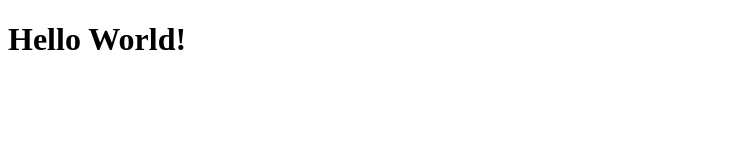
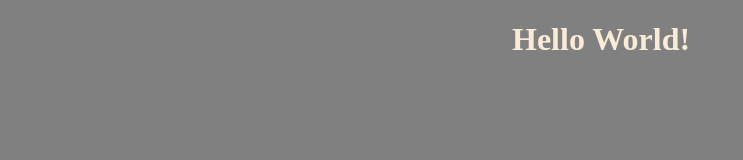
Before and after one commit to mChoakumchild/example-repository, a plain HTML site: page index.html in a window 1280 px wide. Shown: the whole page, without its empty margins (0-743 px from the left). Drawn offline with Linux system fonts and the light colour scheme.

Commit message:
add style.css, connect to index.html

```diff
--- a/index.html
+++ b/index.html
@@ -1,7 +1,8 @@
 <!DOCTYPE html>
 <html lang="en">
   <head>
-    <title>My Website</title>
+   <link rel="stylesheet" href="style.css">
+ <title>My Website</title>
   </head>
   <body>
      <h1>Hello World!</h1>
--- /dev/null
+++ b/style.css
@@ -0,0 +1,7 @@
+body {
+  background: grey;
+  margin-left: auto;
+  margin-right: auto;
+  width: 20%;
+  color: antiquewhite;
+}
```
